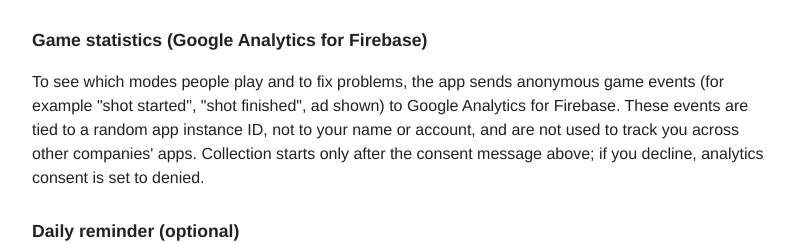
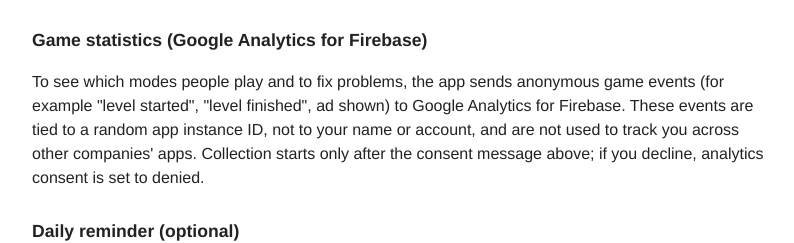
Before and after one commit to kubaflo/kubaflo.github.io, a plain HTML site: page privacy_policy_stress_dummy.html in a window 1280 px wide. Shown: the part 714-957 px from the top of the page, without its empty margins (240-1034 px from the left). Drawn offline with Linux system fonts and the light colour scheme.

Commit message:
Privacy policy: Stress Dummy wording

```diff
--- a/privacy_policy_stress_dummy.html
+++ b/privacy_policy_stress_dummy.html
@@ -35,7 +35,7 @@ the <strong>Privacy options</strong> button on the main menu of the game. On iOS
 <a href="https://support.google.com/admob/answer/6128543?hl=en">AdMob and your privacy</a></p>
 
 <h2>Game statistics (Google Analytics for Firebase)</h2>
-<p>To see which modes people play and to fix problems, the app sends anonymous game events (for example "shot started", "shot finished", ad shown) to Google Analytics for Firebase.
+<p>To see which modes people play and to fix problems, the app sends anonymous game events (for example "level started", "level finished", ad shown) to Google Analytics for Firebase.
 These events are tied to a random app instance ID, not to your name or account, and are not used to track you across other companies' apps.
 Collection starts only after the consent message above; if you decline, analytics consent is set to denied.</p>
 <h2>Daily reminder (optional)</h2>
```
